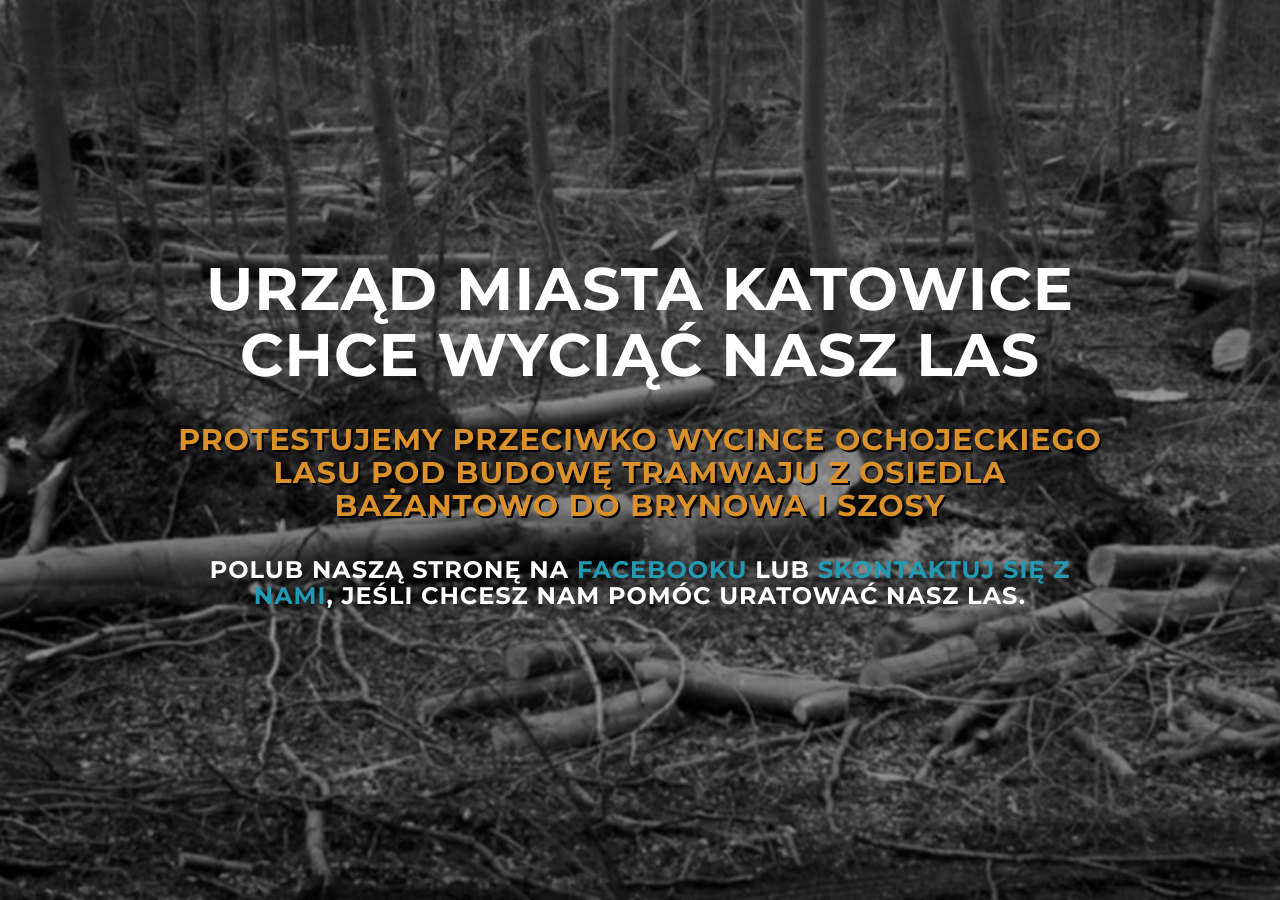
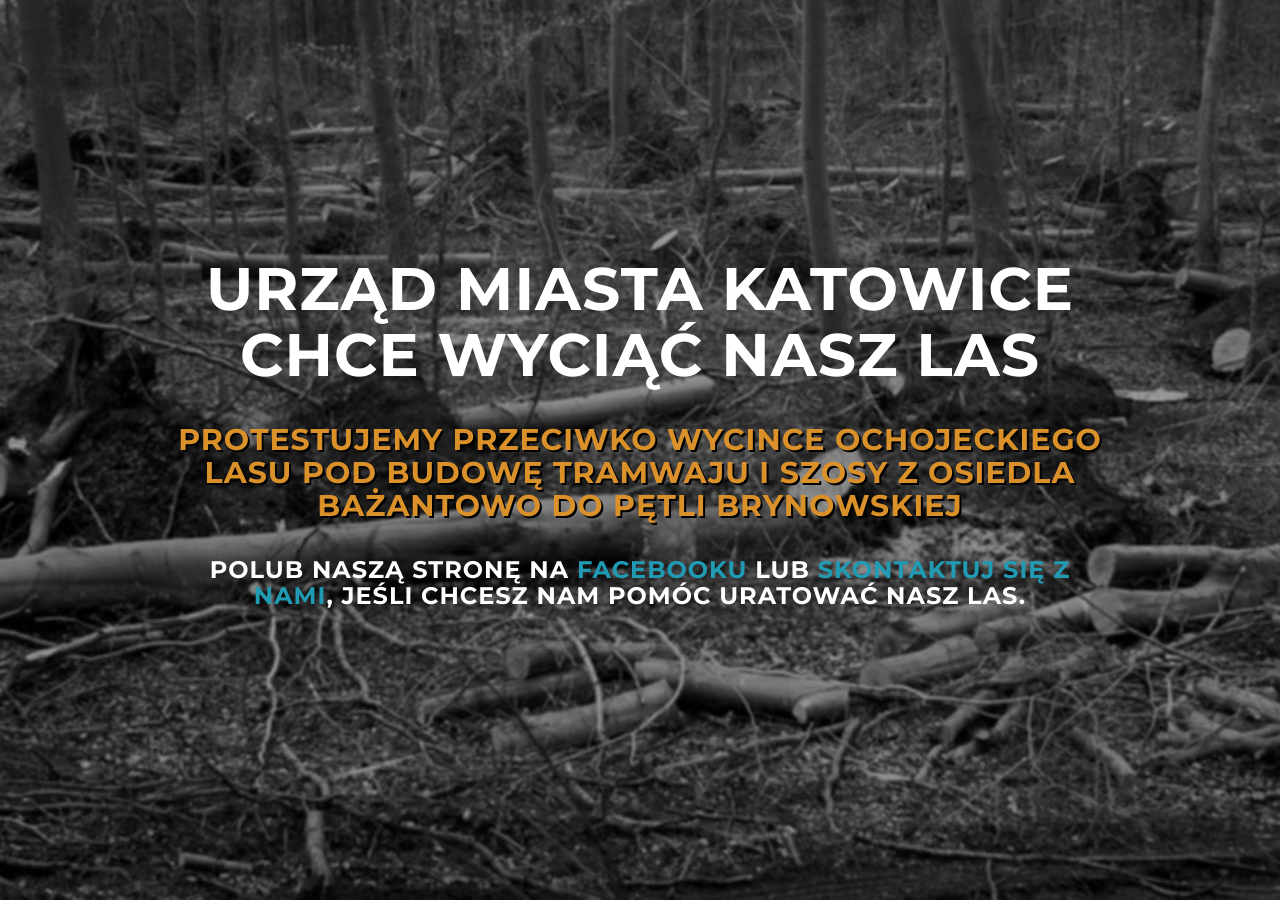
Before and after one commit to naszlas-katowice/naszlas.katowice.pl, a Jekyll site: the page built from index.html, in a window 1280 px wide and 900 px high. Built offline with Jekyll 4.4.1, drawn with Linux system fonts in a browser that asks for light colours.

Commit message:
Update index.html

```diff
--- a/index.html
+++ b/index.html
@@ -10,7 +10,7 @@
         <div class="col-md-10 col-md-offset-1">
           <!--<p class="intro-text">Czy wiesz że</p>-->
           <h1 class="brand-heading">Urząd Miasta Katowice CHCE WYCIĄĆ NASZ LAS</h1>
-          <h2 style="text-shadow:2px 2px black" class="orange">Protestujemy przeciwko wycince ochojeckiego lasu pod budowę tramwaju z osiedla Bażantowo do Brynowa i szosy</h2>
+          <h2 style="text-shadow:2px 2px black" class="orange">Protestujemy przeciwko wycince ochojeckiego lasu pod budowę tramwaju i szosy z osiedla Bażantowo do Pętli Brynowskiej</h2>
           <h3>Polub naszą stronę na <a href="https://web.facebook.com/Protest-przeciwko-wycince-ochojeckiego-lasu-pod-budow%C4%99-tramwaju-i-szosy-881775525263419/">facebooku</a> lub <a href="mailto:info@naszlas.katowice.pl">skontaktuj się z nami</a>, jeśli chcesz nam pomóc uratować nasz las.</h3>
 <!--
           <h2 style="text-shadow:2px 2px black" class="orange">Zbieramy podpisy pod protestem i uchwałą przeciwko wycince ochojeckiego lasu</h2>
```
